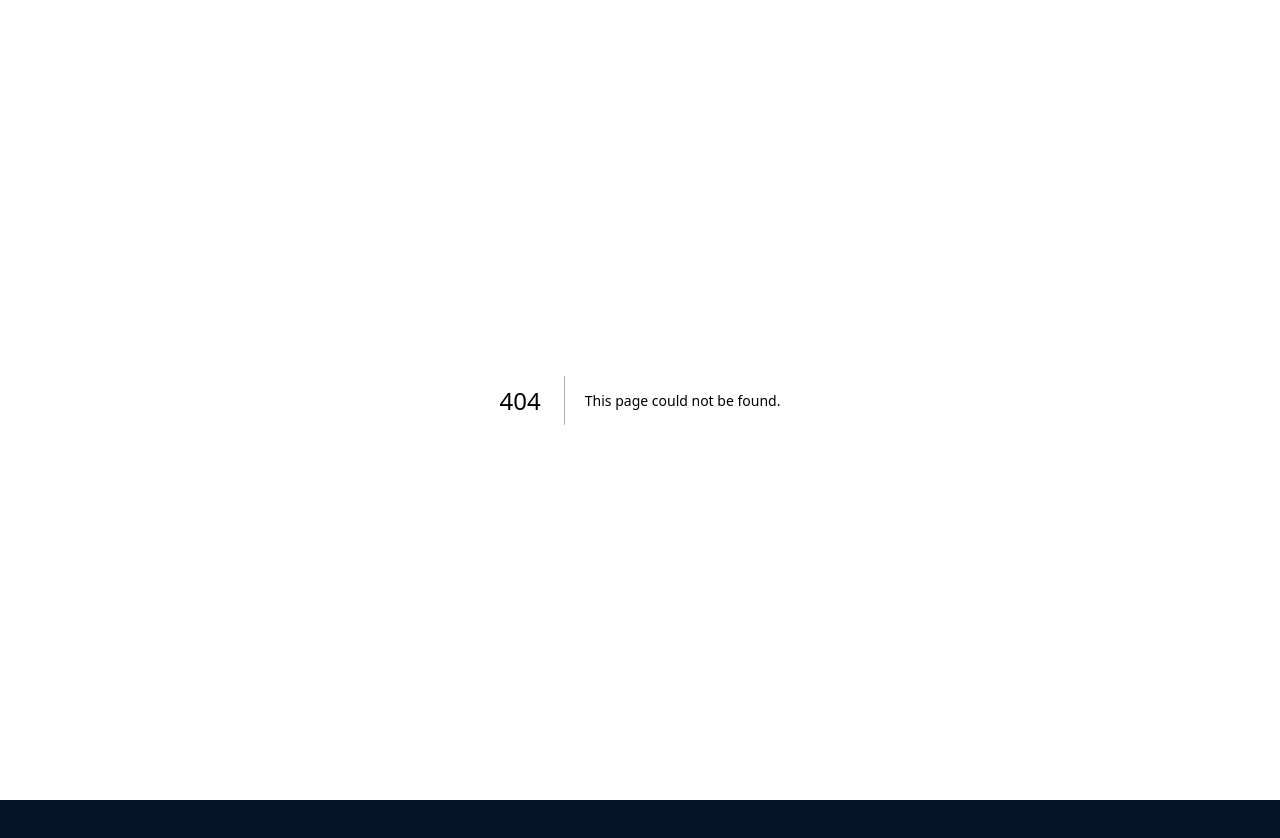
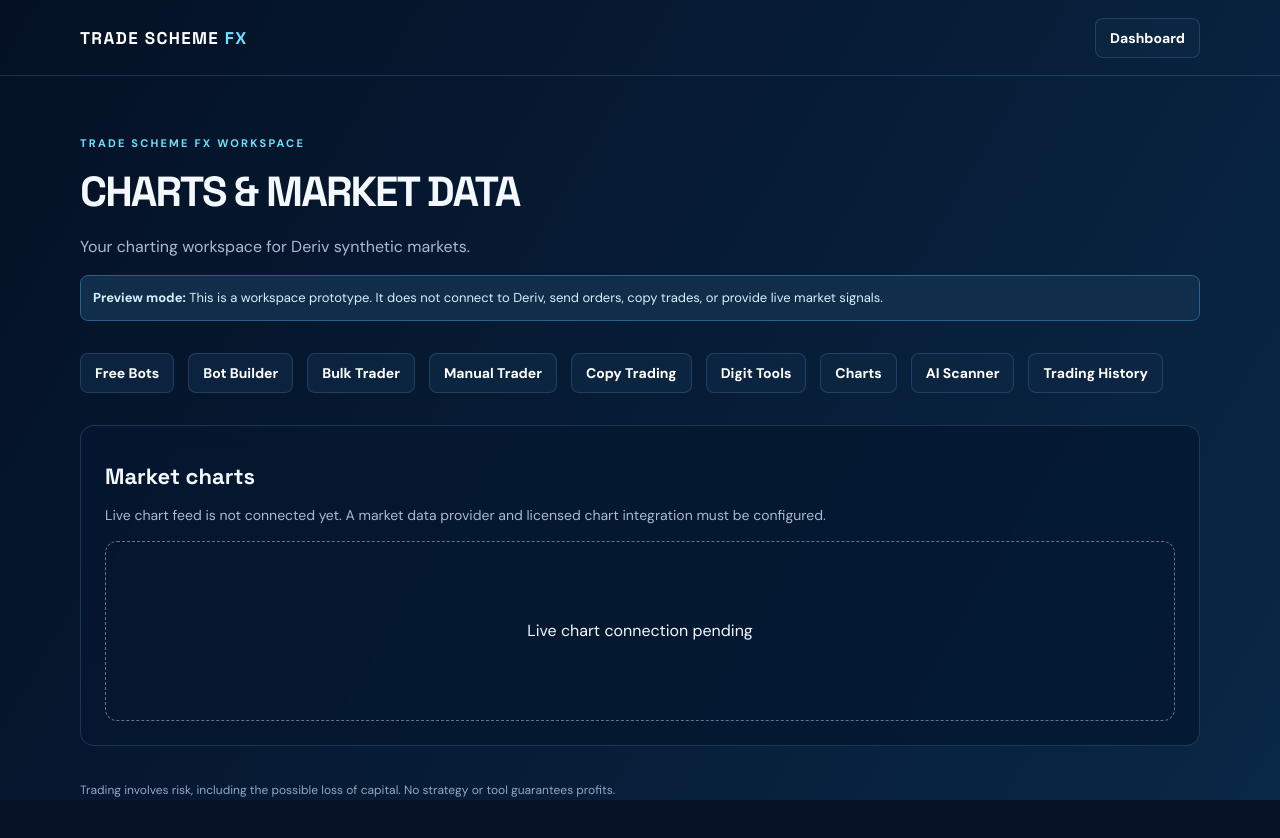
Before and after one commit to joshmo1838/trade-scheme-fx-clean, a Next.js app: page /charts in a window 1280 px wide. Before the commit this address had no page. Shown: the top 838 px of the page. Before the commit the page ends 800 px from the top, so only its background shows below. Built offline with nearby package versions, Linux system fonts and the light colour scheme.

Commit message:
Add files via upload

```diff
--- /dev/null
+++ b/app/ai-scanner/page.tsx
@@ -0,0 +1,4 @@
+import FeatureWorkspace from "@/app/components/FeatureWorkspace";
+export default function Page() {
+  return <FeatureWorkspace title="AI MARKET SCANNER" eyebrow="TRADE SCHEME FX WORKSPACE" description="A future market-analysis workspace that will require verified data and validated models." mode="scanner" />;
+}
--- /dev/null
+++ b/app/builder/page.tsx
@@ -0,0 +1,4 @@
+import FeatureWorkspace from "@/app/components/FeatureWorkspace";
+export default function Page() {
+  return <FeatureWorkspace title="VISUAL BOT BUILDER" eyebrow="TRADE SCHEME FX WORKSPACE" description="Create a strategy with configurable logic blocks." mode="builder" />;
+}
--- /dev/null
+++ b/app/bulk-trader/page.tsx
@@ -0,0 +1,4 @@
+import FeatureWorkspace from "@/app/components/FeatureWorkspace";
+export default function Page() {
+  return <FeatureWorkspace title="BULK TRADER" eyebrow="TRADE SCHEME FX WORKSPACE" description="Plan batches of contracts and review total exposure before execution." mode="bulk" />;
+}
--- /dev/null
+++ b/app/charts/page.tsx
@@ -0,0 +1,4 @@
+import FeatureWorkspace from "@/app/components/FeatureWorkspace";
+export default function Page() {
+  return <FeatureWorkspace title="CHARTS & MARKET DATA" eyebrow="TRADE SCHEME FX WORKSPACE" description="Your charting workspace for Deriv synthetic markets." mode="charts" />;
+}
--- /dev/null
+++ b/app/components/FeatureWorkspace.tsx
@@ -0,0 +1,41 @@
+"use client";
+
+import Link from "next/link";
+import { useMemo, useState } from "react";
+
+type Props = { title: string; eyebrow: string; description: string; mode: "builder"|"bulk"|"manual"|"copy"|"digits"|"charts"|"scanner"|"history" };
+const modules = [
+  ["Free Bots","/bots"],["Bot Builder","/builder"],["Bulk Trader","/bulk-trader"],["Manual Trader","/manual-trader"],
+  ["Copy Trading","/copy-trading"],["Digit Tools","/digit-tools"],["Charts","/charts"],["AI Scanner","/ai-scanner"],["Trading History","/history"]
+];
+
+export default function FeatureWorkspace({title,eyebrow,description,mode}:Props) {
+  const [blocks,setBlocks]=useState<string[]>(["When a new tick arrives","Check market condition","Set trade parameters"]);
+  const [stake,setStake]=useState("10");
+  const [count,setCount]=useState("5");
+  const [digits,setDigits]=useState("");
+  const [notice,setNotice]=useState("");
+  const digitSummary=useMemo(()=>digits.replace(/[^0-9]/g,"").split("").reduce((a,d)=>{if(d)a[d]=(a[d]||0)+1;return a;},{} as Record<string,number>),[digits]);
+  const demoOnly="This is a workspace prototype. It does not connect to Deriv, send orders, copy trades, or provide live market signals.";
+  return <main className="appShell">
+    <header className="dashNav"><Link className="brand" href="/">TRADE SCHEME <span>FX</span></Link><Link className="button secondary small" href="/dashboard">Dashboard</Link></header>
+    <section className="dashContent">
+      <p className="eyebrow">{eyebrow}</p><h1>{title}</h1><p className="muted">{description}</p>
+      <div className="notice"><strong>Preview mode:</strong> {demoOnly}</div>
+      <div className="actions" style={{flexWrap:"wrap"}}>{modules.map(([label,href])=><Link key={href} className="button secondary small" href={href}>{label}</Link>)}</div>
+      {mode==="builder" && <div className="panel"><h2>Visual strategy builder</h2><p className="muted">Assemble a strategy from editable blocks. This prototype does not execute the strategy.</p>
+        {blocks.map((b,i)=><div key={i} className="customerRow"><strong>{i+1}. {b}</strong><button className="button secondary small" onClick={()=>setBlocks(v=>v.filter((_,n)=>n!==i))}>Remove</button></div>)}
+        <div className="actions"><button className="button" onClick={()=>setBlocks(v=>[...v,"New strategy condition"])}>Add condition block</button><button className="button secondary" onClick={()=>setNotice("Strategy draft is shown in this session only; server-side saving is not configured.")}>Save draft</button></div>
+      </div>}
+      {mode==="bulk" && <div className="panel"><h2>Bulk trade planner</h2><label className="fieldLabel">Stake per contract (USD)</label><input className="fieldInput" type="number" min="10" max="100" value={stake} onChange={e=>setStake(e.target.value)}/><label className="fieldLabel">Number of contracts</label><input className="fieldInput" type="number" min="1" max="20" value={count} onChange={e=>setCount(e.target.value)}/><p className="muted">Estimated planned exposure: ${Math.max(0,Number(stake)||0)*Math.max(0,Number(count)||0)} (illustrative only).</p><button className="button" onClick={()=>setNotice("Preview generated only. No contracts were sent.")}>Preview batch</button></div>}
+      {mode==="manual" && <div className="panel"><h2>Manual trade ticket</h2><label className="fieldLabel">Market</label><select className="fieldInput"><option>Volatility 100 Index</option><option>Volatility 75 Index</option><option>Volatility 50 Index</option></select><label className="fieldLabel">Stake (USD)</label><input className="fieldInput" type="number" min="10" value={stake} onChange={e=>setStake(e.target.value)}/><div className="actions"><button className="button" disabled>Rise — Deriv connection pending</button><button className="button secondary" disabled>Fall — Deriv connection pending</button></div></div>}
+      {mode==="copy" && <div className="panel"><h2>Copy trading</h2><p className="muted">No providers are connected. Provider discovery, consent, per-trade caps and emergency stop must be implemented before copying trades.</p><button className="button" disabled>Connect a provider — coming later</button></div>}
+      {mode==="digits" && <div className="panel"><h2>Digit analysis tool</h2><p className="muted">Paste recent digits (0–9) to count their frequency. This is descriptive only, not a prediction.</p><label className="fieldLabel">Recent digits</label><input className="fieldInput" value={digits} onChange={e=>setDigits(e.target.value.replace(/[^0-9]/g,""))} placeholder="Example: 1234509876"/><div className="dashGrid">{Array.from({length:10},(_,i)=><article className="panel" key={i}><strong>Digit {i}</strong><h2>{digitSummary[String(i)]||0}</h2></article>)}</div></div>}
+      {mode==="charts" && <div className="panel"><h2>Market charts</h2><p className="muted">Live chart feed is not connected yet. A market data provider and licensed chart integration must be configured.</p><div style={{height:180,display:"grid",placeItems:"center",border:"1px dashed var(--border, #64748b)",borderRadius:12}}>Live chart connection pending</div></div>}
+      {mode==="scanner" && <div className="panel"><h2>AI market scanner</h2><p className="muted">The scanner requires a verified live market-data feed and a tested analysis model. No live signals are currently generated.</p><button className="button" disabled>Run live scan — setup pending</button></div>}
+      {mode==="history" && <div className="panel"><h2>Trading history</h2><p className="muted">No verified Deriv trade history is connected. Once authorization and read-only transaction retrieval are implemented, your real records will appear here.</p><p className="eyebrow">NO CONNECTED TRADE RECORDS</p></div>}
+      {notice&&<p className="notice" role="status">{notice}</p>}
+      <p className="disclaimer">Trading involves risk, including the possible loss of capital. No strategy or tool guarantees profits.</p>
+    </section>
+  </main>;
+}
--- /dev/null
+++ b/app/copy-trading/page.tsx
@@ -0,0 +1,4 @@
+import FeatureWorkspace from "@/app/components/FeatureWorkspace";
+export default function Page() {
+  return <FeatureWorkspace title="COPY TRADING" eyebrow="TRADE SCHEME FX WORKSPACE" description="Explore the structure for following another strategy with independent risk controls." mode="copy" />;
+}
--- a/app/dashboard/page.tsx
+++ b/app/dashboard/page.tsx
@@ -10,7 +10,7 @@ export default async function DashboardPage() {
 
   return <main className="appShell"><header className="dashNav"><Link className="brand" href="/">TRADE SCHEME <span>FX</span></Link><form action="/auth/signout" method="post"><button className="button secondary small">Sign out</button></form></header>
     <section className="dashContent"><p className="eyebrow">CUSTOMER DASHBOARD</p><h1>Welcome, {name}</h1><p className="muted">Your trading workspace is being set up.</p>
-      <div className="actions"><Link className="button" href="/messages">Messages & support</Link><Link className="button secondary" href="/bots">Browse trading bots</Link><Link className="button secondary" href="/bot-settings">Bot settings</Link></div>
+      <div className="actions"><Link className="button" href="/messages">Messages & support</Link><Link className="button secondary" href="/bots">Browse trading bots</Link><Link className="button secondary" href="/bot-settings">Bot settings</Link><Link className="button secondary" href="/builder">Bot Builder</Link><Link className="button secondary" href="/bulk-trader">Bulk Trader</Link><Link className="button secondary" href="/manual-trader">Manual Trader</Link><Link className="button secondary" href="/copy-trading">Copy Trading</Link><Link className="button secondary" href="/digit-tools">Digit Tools</Link><Link className="button secondary" href="/charts">Charts</Link><Link className="button secondary" href="/ai-scanner">AI Scanner</Link><Link className="button secondary" href="/history">Trading History</Link></div>
       <div className="dashGrid"><article className="panel"><p className="eyebrow">DERIV ACCOUNT</p><h2>Not connected</h2><p className="muted">Secure Deriv authorization will be added after the Deriv application is configured. Your Deriv password should never be entered here.</p><button className="button" disabled>Connect Deriv — setup pending</button></article>
       <article className="panel"><p className="eyebrow">BOT CONTROL</p><h2>Bot controls are locked</h2><p className="muted">Live bot execution is not active yet. We will enable controls only after the Deriv API connection, risk limits, and testing are complete.</p><button className="button secondary" disabled>Bot controls coming soon</button></article>
       <article className="panel"><p className="eyebrow">MEMBERSHIP</p><h2>Free</h2><p className="muted">There is no monthly platform membership charge.</p></article>
--- /dev/null
+++ b/app/digit-tools/page.tsx
@@ -0,0 +1,4 @@
+import FeatureWorkspace from "@/app/components/FeatureWorkspace";
+export default function Page() {
+  return <FeatureWorkspace title="DIGIT TOOLS" eyebrow="TRADE SCHEME FX WORKSPACE" description="Review the frequency of recent last digits without presenting it as a prediction." mode="digits" />;
+}
--- /dev/null
+++ b/app/history/page.tsx
@@ -0,0 +1,4 @@
+import FeatureWorkspace from "@/app/components/FeatureWorkspace";
+export default function Page() {
+  return <FeatureWorkspace title="TRADING HISTORY" eyebrow="TRADE SCHEME FX WORKSPACE" description="Review connected account activity once secure Deriv data access is implemented." mode="history" />;
+}
--- /dev/null
+++ b/app/manual-trader/page.tsx
@@ -0,0 +1,4 @@
+import FeatureWorkspace from "@/app/components/FeatureWorkspace";
+export default function Page() {
+  return <FeatureWorkspace title="MANUAL TRADER" eyebrow="TRADE SCHEME FX WORKSPACE" description="Prepare a manual trade ticket alongside your market workspace." mode="manual" />;
+}
```
Also changed, not shown: UPLOAD-GUIDE.txt (added), 1 other file (tests, documents, lock files or other folders).
